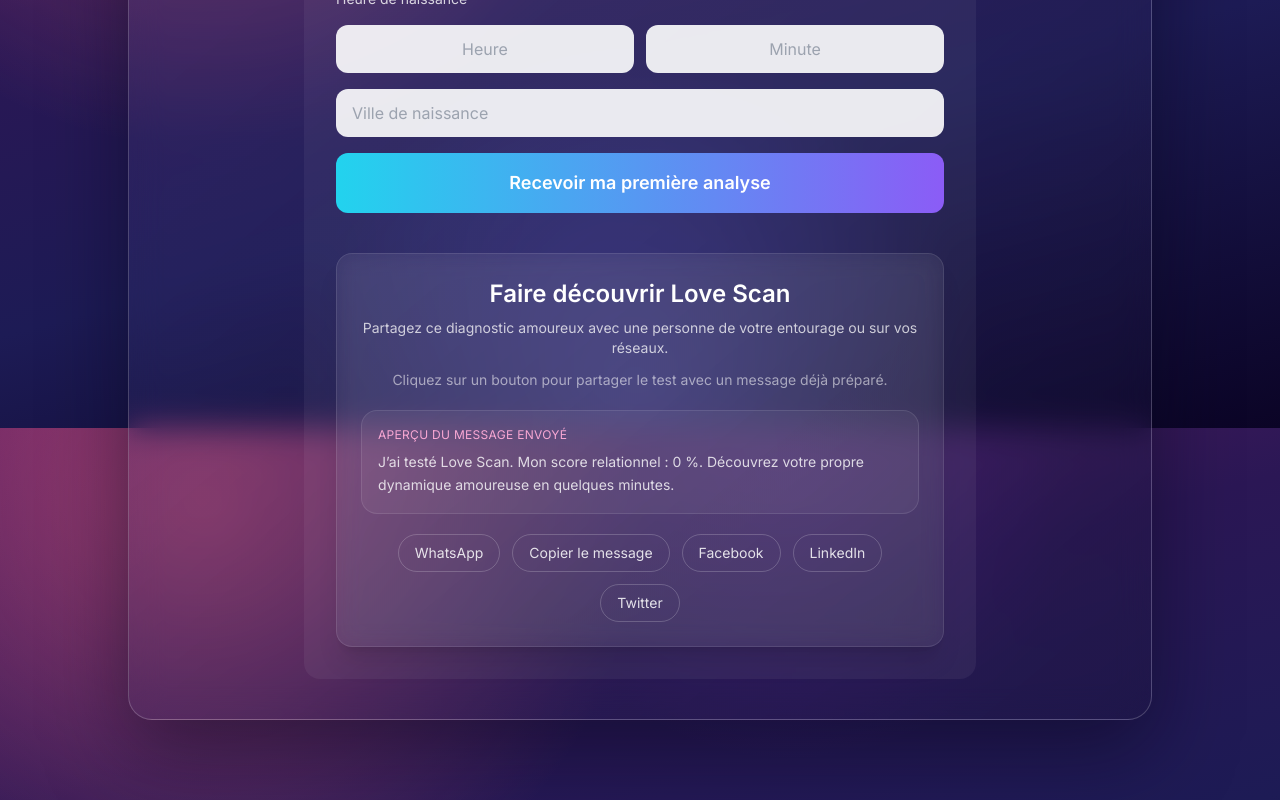
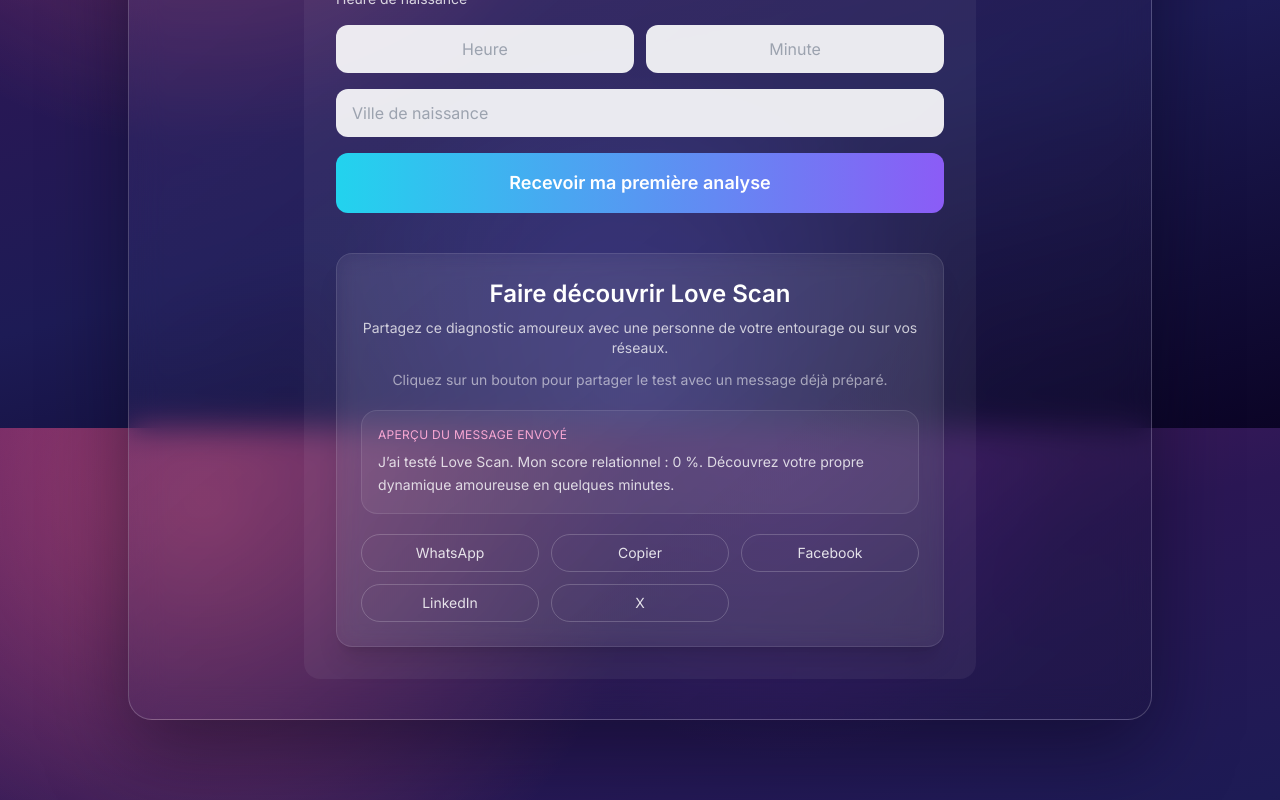
Before and after one commit to arnaudcrestey/astero-minisites, a Next.js app: page /result in a window 1280 px wide. Shown: the part 1172-1972 px from the top of the page. Built offline with nearby package versions, Linux system fonts and the light colour scheme; no server answers.

Commit message:
Update ShareButtons.tsx

```diff
--- a/components/ShareButtons.tsx
+++ b/components/ShareButtons.tsx
@@ -57,28 +57,28 @@ export function ShareButtons({ score }: ShareButtonsProps) {
         </p>
       </div>
 
-      <div className="flex flex-wrap justify-center gap-3">
+     <div className="grid grid-cols-2 gap-3 sm:grid-cols-3">
   <a
     href={whatsappUrl}
     target="_blank"
     rel="noreferrer"
-          className="rounded-full border border-white/20 px-4 py-2 text-sm text-white/85 transition hover:bg-white/10"
+    className="rounded-full border border-white/20 px-4 py-2 text-center text-sm text-white/85 transition hover:bg-white/10"
   >
     WhatsApp
   </a>
 
   <button
     onClick={copyMessage}
-          className="rounded-full border border-white/20 px-4 py-2 text-sm text-white/85 transition hover:bg-white/10"
+    className="rounded-full border border-white/20 px-4 py-2 text-center text-sm text-white/85 transition hover:bg-white/10"
   >
-          {copied ? "Message copié ✓" : "Copier le message"}
+    {copied ? "Copié ✓" : "Copier"}
   </button>
 
   <a
     href={facebookUrl}
     target="_blank"
     rel="noreferrer"
-          className="rounded-full border border-white/20 px-4 py-2 text-sm text-white/85 transition hover:bg-white/10"
+    className="rounded-full border border-white/20 px-4 py-2 text-center text-sm text-white/85 transition hover:bg-white/10"
   >
     Facebook
   </a>
@@ -87,7 +87,7 @@ export function ShareButtons({ score }: ShareButtonsProps) {
     href={linkedInUrl}
     target="_blank"
     rel="noreferrer"
-          className="rounded-full border border-white/20 px-4 py-2 text-sm text-white/85 transition hover:bg-white/10"
+    className="rounded-full border border-white/20 px-4 py-2 text-center text-sm text-white/85 transition hover:bg-white/10"
   >
     LinkedIn
   </a>
@@ -96,9 +96,9 @@ export function ShareButtons({ score }: ShareButtonsProps) {
     href={twitterUrl}
     target="_blank"
     rel="noreferrer"
-          className="rounded-full border border-white/20 px-4 py-2 text-sm text-white/85 transition hover:bg-white/10"
+    className="rounded-full border border-white/20 px-4 py-2 text-center text-sm text-white/85 transition hover:bg-white/10 sm:col-span-1"
   >
-          Twitter
+    X
   </a>
 </div>
     </section>
```
Lines whose indentation alone changed are shown as unchanged.
